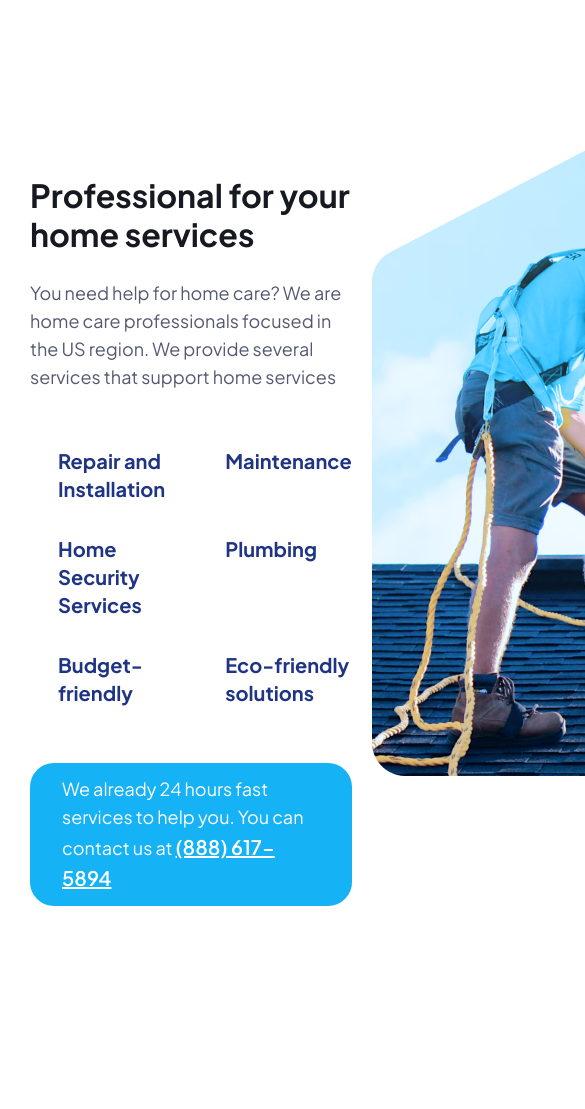
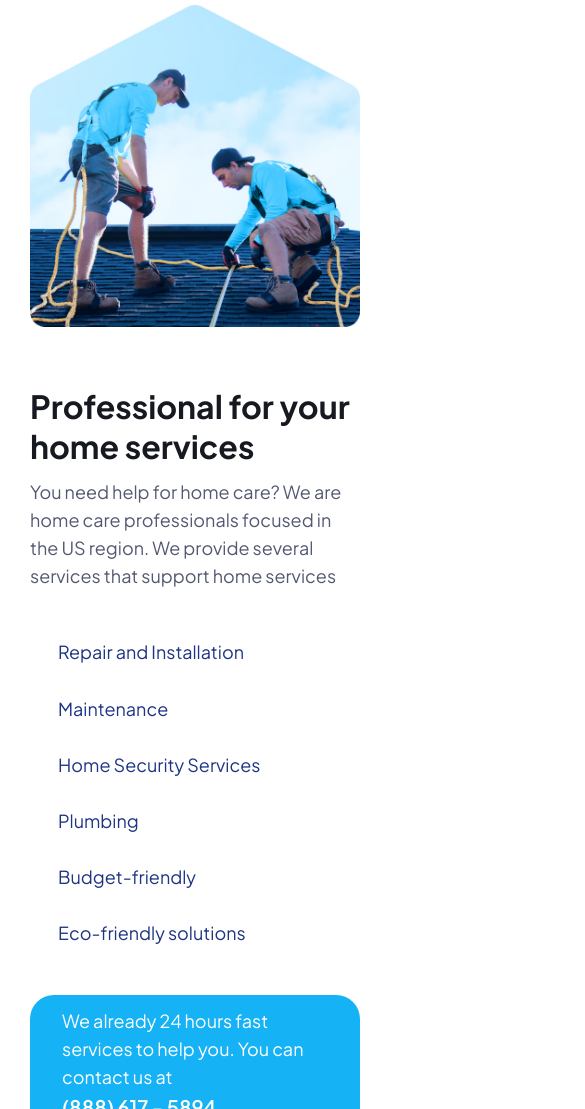
Before and after one commit to Backa228/HomeServices, a plain HTML site: page index.html in a window 390 px wide. Shown: the part 891-2000 px from the top of the page, 585 px wide, since content can reach past the window. Before the commit the page ends 1861 px from the top, so only its background shows below. Drawn offline with Linux system fonts and the light colour scheme.

Commit message:
lesson 09.12
Доробили секцію services, почали робити розмітку для нової секції features.

```diff
--- a/index.html
+++ b/index.html
@@ -109,7 +109,7 @@
                 <div class="services__info">
                     We already 24 hours fast services to help you.
                     You can contact us at
-                    <a href="#">(888) 617-5894</a>
+                    <a href="tel:8886175894">(888)&nbsp;617&nbsp;-&nbsp;5894</a>
                 </div>
             </div>
             <div class="services__image">
@@ -117,6 +117,18 @@
             </div>
         </div>
     </section>
+    <section class="feature">
+        <div class="feature__container">
+            <div class="features-header block-title__center">
+                <h2 class="block-header__title block-title__title">Professional for your home services</h2>
+                <div class="block-header__text block-title__text">
+                    <p>You need help for home care? We are home care professionals focused in the US region. We provide several
+                        services that
+                        support home services</p>
+                </div>
+            </div>
+        </div>
+    </section>
 </body>
 <script src="script.js"></script>
 </html>
--- a/styles/style.css
+++ b/styles/style.css
@@ -775,7 +775,7 @@ header.hidden {
     }
 }
 /* #endregion main */
-
+/* #region Services*/
 .services {
     padding-top: 123px;
     padding-bottom: 64px;
@@ -787,9 +787,7 @@ header.hidden {
 }
 
 .services__body {
-    max-width: 580px;
     padding-top: 100px;
-    padding-right: 20px;
 }
 
 .services-header:not(:last-child) {
@@ -804,7 +802,7 @@ header.hidden {
 
 @media(min-wight: 1200px) {
     .services__body{
-        max-width: 500px;
+        max-width: 580px;
         padding-right: 20px;
     }
 }
@@ -843,13 +841,19 @@ header.hidden {
     line-height: 1.56;
     font-weight: 400;
     color: var(--Neutural-White);
-    max-width: 450px;
+}
+
+@media(min-width: 1280px){
+    .services__info{
+        max-width: 450px;
+    }
 }
 
 .services__info a{
     font-size: 20px;
     font-weight: 600;
     text-decoration: underline;
+    white-space: nowrap;
 }
 
 .services__image {
@@ -857,8 +861,64 @@ header.hidden {
     text-align: center;
 }
 
-@media(max-wight: 1200px){
+.services__image img{
+    max-width: 100%;
+    height: auto;
+}
+
+@media(max-width: 1280px){
+    .services{
+        padding-top: 50px;
+        padding-bottom: 50px;
+    }
+
     .services__container{
         grid-template-columns: auto;
     }
+
+    .services__image{
+        order: -1;
+    }
 }
+
+@media(max-width: 991.98px){
+    .services__items{
+        grid-template-columns: auto;
+    }
+    .services__item{
+        font-size: 18px;
+        font-weight: 400;
+        line-height: 1.56;
+    }
+
+    .services__item::before{
+        top: 5px;
+    }
+
+    .services-header:not(:last-child), .services__items {
+        margin-bottom: 48px;
+    }
+
+    .block-header__title:not(:last-child) {
+        margin-bottom: 15px;
+    }
+
+    .services__items{
+        gap: 28px;
+    }
+}
+
+@media(max-width: 767.98px){
+    .services__body{
+        padding-top: 30px;
+    }
+
+    .services-header:not(:last-child), .services__items{
+        margin-top: 30px;
+    }
+
+    .block-header__title:not(:last-child){
+        margin-bottom: 12px;
+    }
+}
+/* #endregion Services */
```
